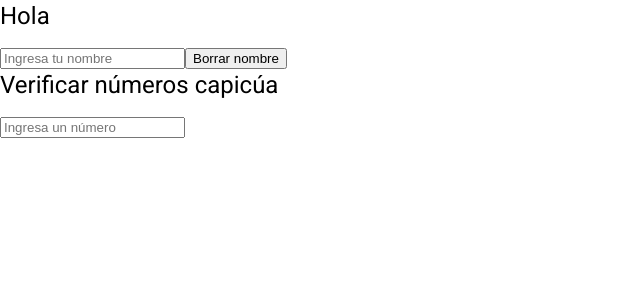
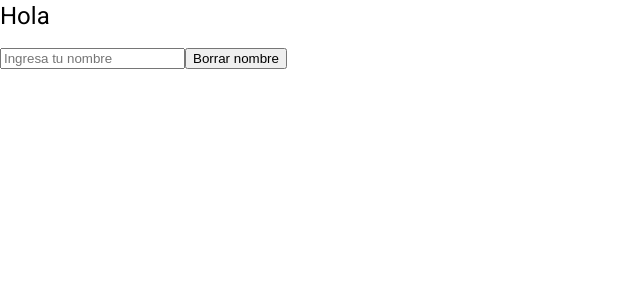
Before and after one commit to Sruiz094/Angular_I, an Angular app: page /forms in a window 1280 px wide. Shown: the top 300 px of the page, without its empty margins (0-640 px from the left). Built offline with nearby package versions, Linux system fonts and the light colour scheme.

Commit message:
Actualizacion formulario

```diff
--- a/src/app/practica1/formularios/formularios.component.html
+++ b/src/app/practica1/formularios/formularios.component.html
@@ -10,10 +10,3 @@
 @if(nombre=== 'Pedro'){
 <h1>No cerrar la clase</h1>
 }
-
-<h1>Verificar números capicúa</h1>
-<div>
-  <input type="text" placeholder="Ingresa un número" [(ngModel)]="numero" (ngModelChange)="verificarCapicua()">
-  <h2 *ngIf="esCapicua">El número {{numero}} es capicúa</h2>
-  <h2 *ngIf="esCapicua === false && numero.length >= 2">El número {{numero}} no es capicúa</h2>
-</div>
--- a/src/app/practica1/formularios/formularios.component.ts
+++ b/src/app/practica1/formularios/formularios.component.ts
@@ -16,8 +16,7 @@ import { Console } from 'console';
 })
 export class FormulariosComponent implements OnInit{
   @Input() nombre = '';
-esCapicua: any;
-numero: any;
+
   ngOnInit(): void {
     console.log("Formulario a sido inicializado")
   }
@@ -26,12 +25,5 @@ numero: any;
     this.nombre='';
   }
 
-  verificarCapicua() {
-    if (this.numero.length >= 2) {
-      const numeroReverso = this.numero.split('').reverse().join('');
-      this.esCapicua = this.numero === numeroReverso;
-    } else {
-      this.esCapicua = false;
-    }
-  }
+
 }
```
